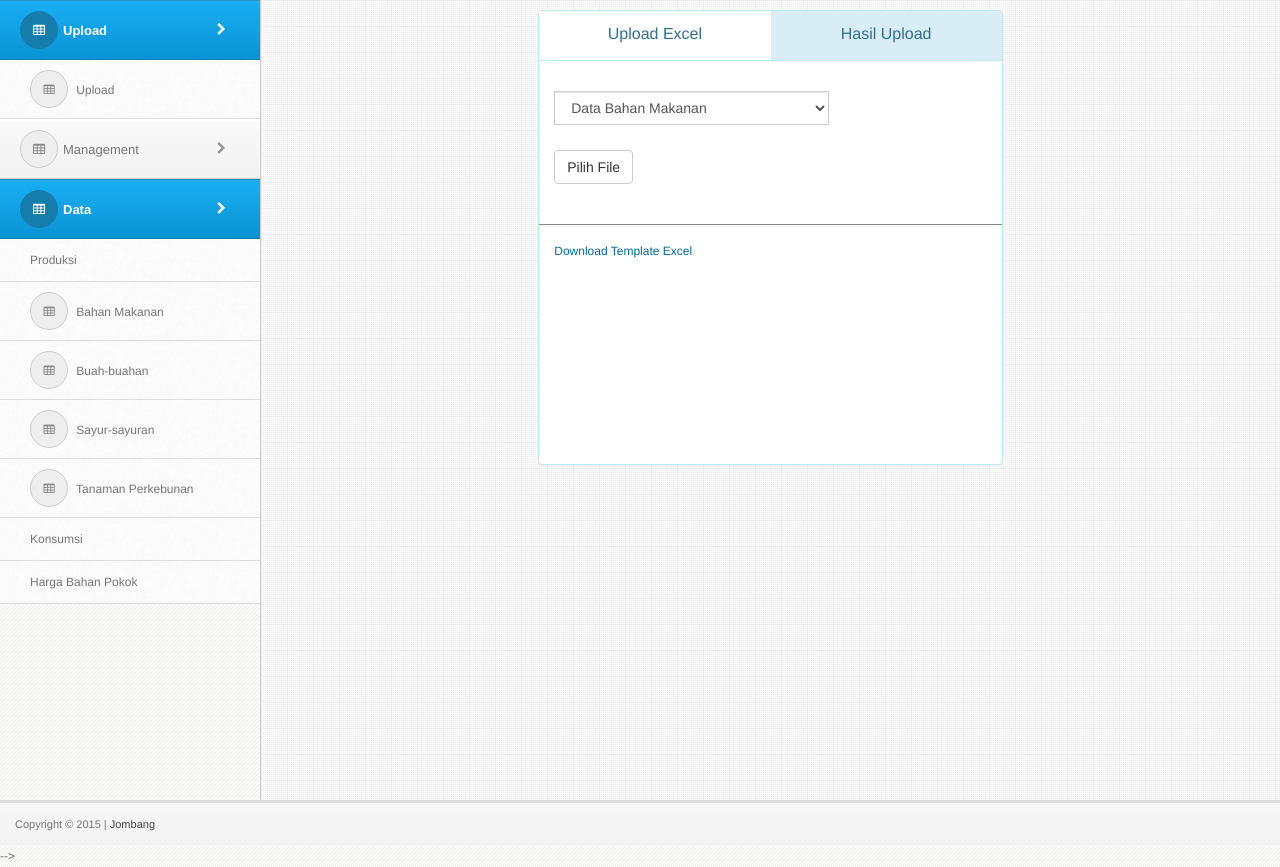
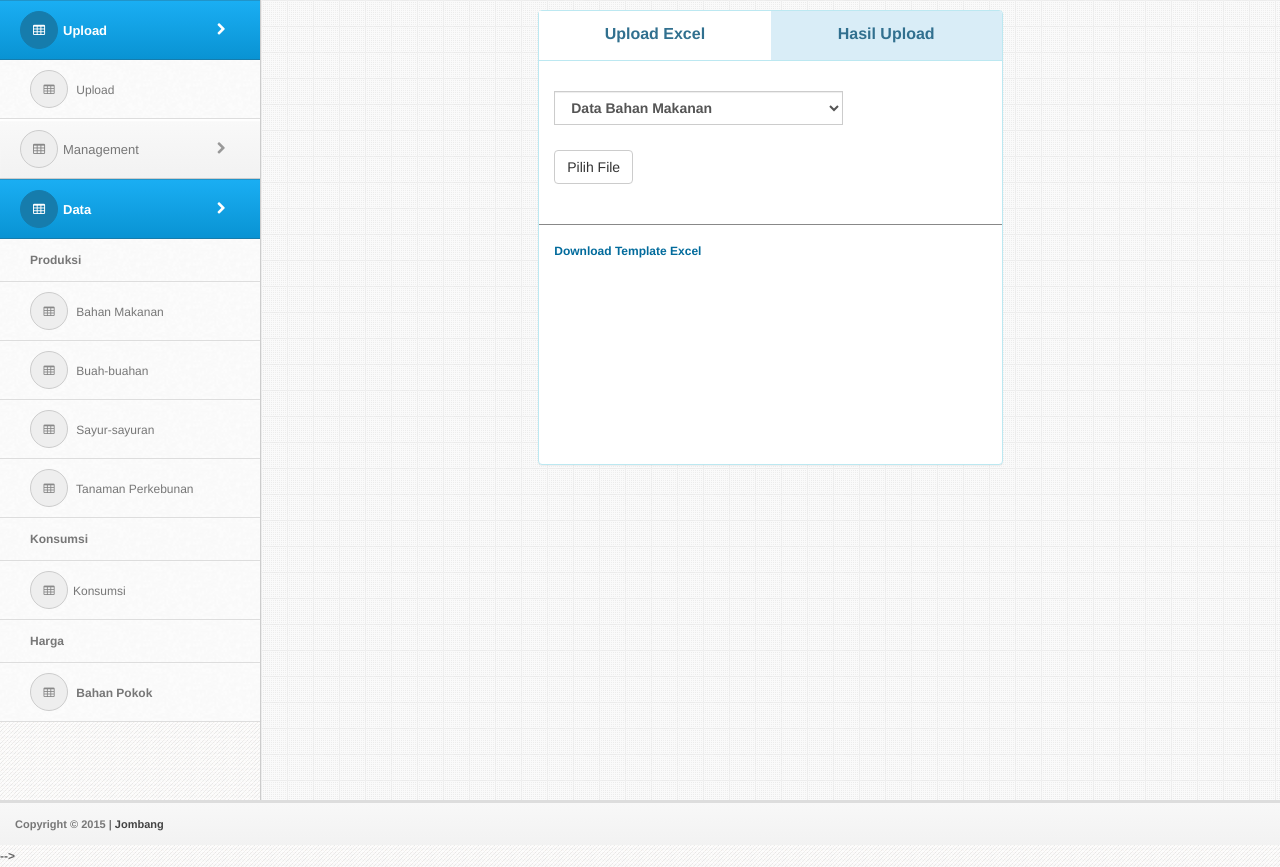
Before and after one commit to otnielyehezkiel/banyuwangi, a CodeIgniter app: template application/views/initial_upload/view_coba.php in a window 1280 px wide. Shown: the part 152-1019 px from the top of the page. Run offline with CodeIgniter, Linux system fonts and the light colour scheme; the template is opened without the code that fills it, so the values that code supplies are empty.

Commit message:
header edit

```diff
--- a/application/views/page/header.php
+++ b/application/views/page/header.php
@@ -198,7 +198,7 @@
         <li class="has_sub ">
             <a><i class="fa fa-table"></i>Data <span class="pull-right"><i class="fa fa-chevron-right"></i></span></a>
             <ul>
-                <li><a href="">Produksi</a></li>
+                <li><a href=""><b>Produksi</b></a></li>
             </ul>
             <ul>
                 <li><a href="<?= site_url() ?>/data/bahan_makanan"><i class="fa fa-table"></i> Bahan Makanan</a></li>
@@ -213,10 +213,16 @@
                 <li><a href="<?= site_url() ?>/data/viewdata/tanaman_perkebunan"><i class="fa fa-table"></i> Tanaman Perkebunan</a></li>
             </ul>
             <ul>
-                <li><a href="<?= site_url() ?>/data/konsumsi">Konsumsi</a></li>
+                <li><a href="<?= site_url() ?>/data/konsumsi"><b>Konsumsi</b></a></li>
             </ul>
             <ul>
-                <li><a href="<?= site_url() ?>/data/harga_bp">Harga Bahan Pokok</a></li>
+                <li><a href="<?= site_url() ?>/data/konsumsi"><i class="fa fa-table"></i>Konsumsi</a></li>
+            </ul>
+            <ul>
+                <li><a href=""><b>Harga<b> </a></li>
+            </ul>
+            <ul>
+                <li><a href="<?= site_url() ?>/data/hargabp"><i class="fa fa-table"></i> Bahan Pokok</a></li>
             </ul>
         </li>
 
```
